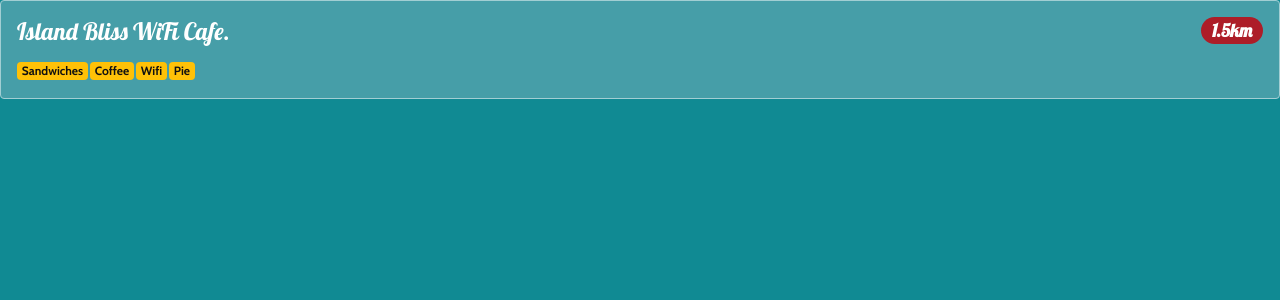
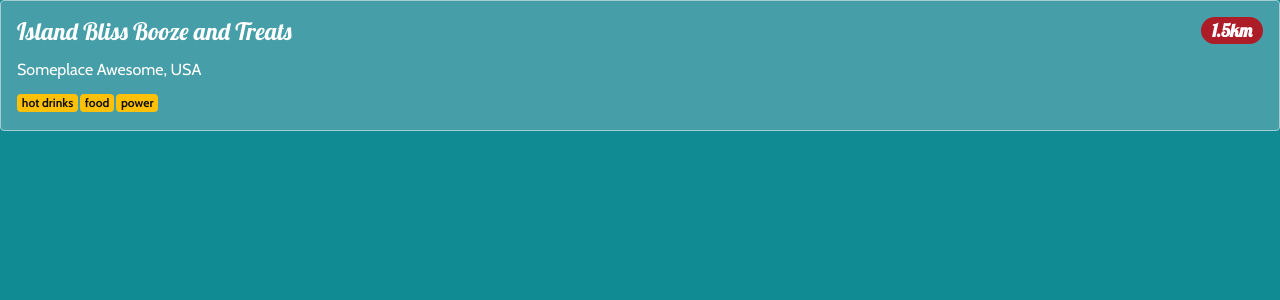
Before and after one commit to tonymullen/TonyMullen-Book, an Angular app in the folder app_public/: page / in a window 1280 px wide. Shown: the top 300 px of the page. Built offline with nearby package versions, Linux system fonts and the light colour scheme; some icons are missing.

Commit message:
adds display logic

```diff
--- a/app_public/src/app/app.module.ts
+++ b/app_public/src/app/app.module.ts
@@ -3,11 +3,13 @@ import { NgModule } from '@angular/core';
 
 
 import { HomeListComponent } from './home-list/home-list.component';
+import { DistancePipe } from './distance.pipe';
 
 
 @NgModule({
   declarations: [
-    HomeListComponent
+    HomeListComponent,
+    DistancePipe
   ],
   imports: [
     BrowserModule
--- /dev/null
+++ b/app_public/src/app/distance.pipe.ts
@@ -0,0 +1,27 @@
+import { Pipe, PipeTransform } from '@angular/core';
+
+@Pipe({
+  name: 'distance'
+})
+export class DistancePipe implements PipeTransform {
+
+  transform(distance: number): string {
+    const _isNumeric = function (n) {
+      return !isNaN(parseFloat(n)) && isFinite(n);
+    };
+
+    if (distance && _isNumeric(distance)) {
+      let thisDistance = '0';
+      let unit = 'm';
+      if (distance > 1000) {
+        thisDistance = (distance/1000).toFixed(1);
+        unit = 'km';
+      } else {
+        thisDistance = Math.floor(distance).toString();
+      }
+      return thisDistance + unit;
+    } else {
+      return '?';
+    }
+  }
+}
--- a/app_public/src/app/home-list/home-list.component.html
+++ b/app_public/src/app/home-list/home-list.component.html
@@ -1,23 +1,21 @@
 <div class="card card-primary">
   <div class="card-block"><h4>
-    <a href="/location/57a2b839e57a8d8da34db894">
-      Island Bliss WiFi Cafe.</a>
+    <a href="/location/{{location._id}}">
+      {{location.name}}</a>
       <small>&nbsp;
-        <i class="fa fa-star"></i>
-        <i class="fa fa-star"></i>
-        <i class="fa fa-star"></i>
-        <i class="fa fa-star"></i>
-        <i class="fa fa-star-o"></i>
+        <i class="fa fa-star{{ location.rating < 1 ? '-o' : '' }}"></i>
+        <i class="fa fa-star{{ location.rating < 2 ? '-o' : '' }}"></i>
+        <i class="fa fa-star{{ location.rating < 3 ? '-o' : '' }}"></i>
+        <i class="fa fa-star{{ location.rating < 4 ? '-o' : '' }}"></i>
+        <i class="fa fa-star{{ location.rating < 5 ? '-o' : '' }}"></i>
       </small>
-      <span class="badge badge-pill badge-default float-right">1.5km</span>
+      <span class="badge badge-pill badge-default float-right">{{location.distance | distance}}</span>
     </h4>
     <p class="address">
+      {{location.address}}
     </p>
     <div class="facilities">
-      <span class="badge badge-warning">Sandwiches</span>
-      <span class="badge badge-warning">Coffee</span>
-      <span class="badge badge-warning">Wifi</span>
-      <span class="badge badge-warning">Pie</span>
+      <span *ngFor="let facility of location.facilities" class="badge badge-warning">{{facility}}</span>
     </div>
   </div>
 </div>
--- a/app_public/src/app/home-list/home-list.component.ts
+++ b/app_public/src/app/home-list/home-list.component.ts
@@ -1,4 +1,13 @@
 import { Component, OnInit } from '@angular/core';
+
+export class Location {
+  _id: string;
+  name: string;
+  distance: number;
+  address: string;
+  rating: number;
+  facilities: [string];
+}
 
 @Component({
   selector: 'app-home-list',
@@ -9,6 +18,16 @@ export class HomeListComponent implements OnInit {
 
   constructor() { }
 
+  location: Location = {
+    _id: '57a2b839e57a8d8da34db894',
+    name: 'Island Bliss Booze and Treats',
+    distance: 1500.012,
+    address: 'Someplace Awesome, USA',
+    rating: 3,
+    facilities: ['hot drinks', 'food', 'power']
+  }
+
+
   ngOnInit() {
   }
 
```
Also changed, not shown: 1 other file (tests, documents, lock files or other folders).
